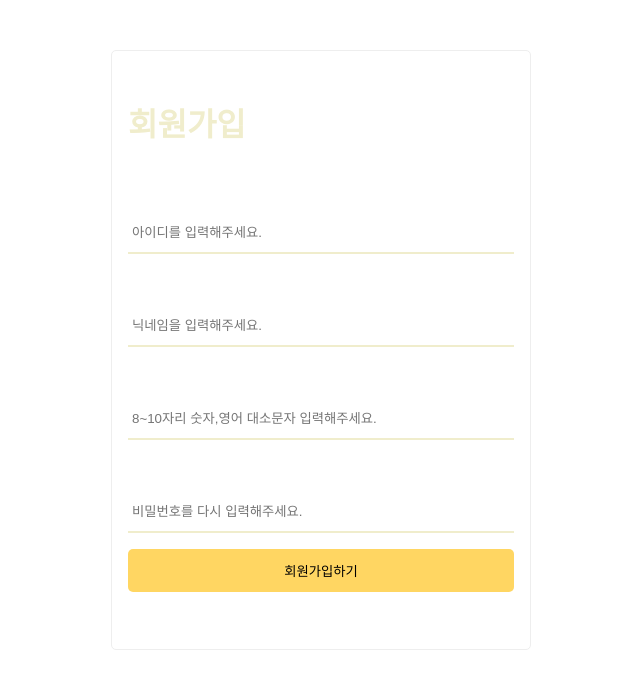
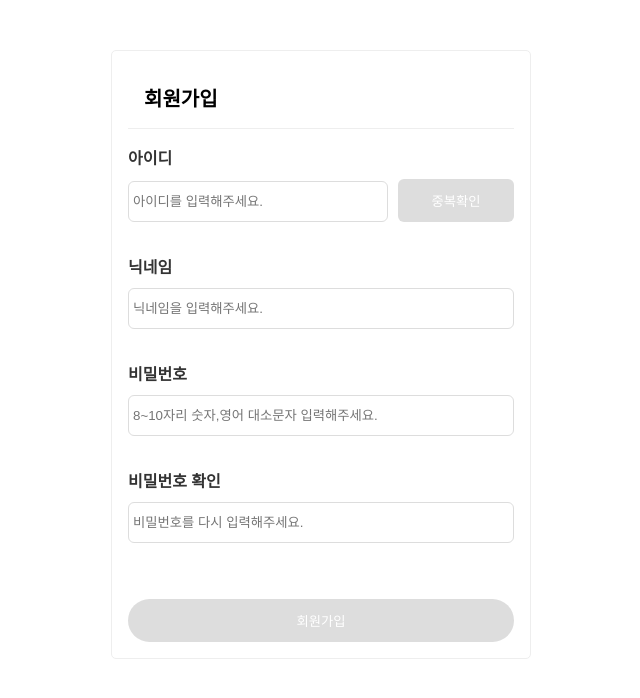
Before and after one commit to aaanjini/hanghea_clone, a React (Create React App) app: page /signup in a window 1280 px wide. Shown: the top 698 px of the page, without its empty margins (319-959 px from the left). Built offline with nearby package versions, Linux system fonts and the light colour scheme; a web font is replaced by a local one.

Commit message:
로그인 진행중

```diff
--- a/src/elements/Button.js
+++ b/src/elements/Button.js
@@ -3,7 +3,7 @@ import styled from "styled-components";
 
 
 const Button = (props) => {
-    const {text, size, children, _onClick, margin, width, height, color, bg, padding , border, is_fixed} = props;
+    const {text, size, children, _onClick, margin, width, height, color, bg, padding , border, double} = props;
     const styles = {
         margin: margin,
         width: width,
@@ -13,17 +13,17 @@ const Button = (props) => {
         padding: padding,
         border: border,
         size:size,
-        is_fixed:is_fixed,
+        double:double,
+    }
+    if(double){
+        return(
+            <React.Fragment>
+                <DoubleBtn {...styles} type="button" onClick={_onClick}>{text? text: children}</DoubleBtn>
+            </React.Fragment>
+        );
     }
 
-    if(is_fixed){
-        return(
-            <React.Fragment>
-                <FixedButton {...styles} type="button" onClick={_onClick}>{text? text: children}</FixedButton>
-            </React.Fragment>
-        );
 
-    }
     return(
         <React.Fragment>
             <DefaultButton {...styles} type="button" onClick={_onClick}>{text? text: children}</DefaultButton>
@@ -38,12 +38,13 @@ Button.defaultProps = {
     margin: false,
     width: "100%",
     height: '',
-    color: "black",
-    bg: "#FFD662",
+    color: "white",
+    bg: "#ccc",
     padding: "12px 0px",
     border:"none",
     size:"",
     is_fixed:false,
+    double:false
 };
 
 const DefaultButton = styled.button`
@@ -54,7 +55,7 @@ const DefaultButton = styled.button`
     padding: ${(props) => props.padding};
     box-sizing: border-box;
     border: none;
-    border-radius: 5px;
+    border-radius: 25px;
     ${(props) => (props.margin? `margin: ${props.margin};` : '')};
     border: ${(props) => props.border};
     cursor: pointer;
@@ -62,18 +63,15 @@ const DefaultButton = styled.button`
     ${(props) => (props.size? `font-size: ${props.size};` : '')};
 `;
 
-const FixedButton = styled.button`
-    width: 100%;
-    height: 50px;
-    background-color: #FFD662;
-    color: #02343F;
-    font-size: 16px;
-    border: none;
-    position: fixed;
-    bottom: 0;
-    left: 0;
-    z-index: 2;
-    cursor: pointer;
+const DoubleBtn = styled.button`
+  width: 30%;
+  margin-left: 10px;
+  padding: 12px 4px;
+  background-color: ${(props) => props.bg};
+  color: white;
+  border: none;
+  border-radius: 6px;
+  cursor: pointer;
 `;
 
 
--- a/src/elements/Input.js
+++ b/src/elements/Input.js
@@ -1,10 +1,19 @@
 import React from "react";
 import styled from "styled-components";
 
-import {Text, Grid} from "./Index";
+import {Text, Grid, Button} from "./Index";
 
 const Input = (props) => {
-    const {label, placeholder, _onChange , type, multiLine, value, radius, is_submit, onSubmit,} = props;
+    const {label, placeholder, _onChange , type, multiLine, value, radius, is_submit, onSubmit,double} = props;
+
+
+    if(double){
+      return (
+        <React.Fragment>
+            <DoubleInput type={type} placeholder={placeholder} onChange={_onChange} radius={radius}/>
+        </React.Fragment>
+      );
+    }
 
     if(multiLine){
       return (
@@ -24,7 +33,7 @@ const Input = (props) => {
     return (
       <React.Fragment>
         <Grid>
-        {label && <Text margin="0px" color="#ffffff">{label}</Text>}
+        {label && <Text color="#333" margin="0 0 10px 0" size="16px" bold>{label}</Text>}
           {is_submit ? (
           <ElInput
             type={type}
@@ -39,7 +48,7 @@ const Input = (props) => {
             }}
           />
           ) : (
-            <ElInput type={type} placeholder={placeholder} onChange={_onChange} />
+            <ElInput type={type} placeholder={placeholder} onChange={_onChange} radius={radius}/>
           )}
         </Grid>
       </React.Fragment>
@@ -49,12 +58,13 @@ const Input = (props) => {
 Input.defaultProps = {
     bg: false,
     multiLine: false,
+    double:false,
     labelNone:false,
     label: false,
     placeholder: '텍스트를 입력해주세요.',
     type: "text",
     value: "",
-    radius:"0",
+    radius:false,
     is_submit: false,
     onSubmit: () => {},
     _onChange: () => {}
@@ -73,16 +83,33 @@ const ElTextarea = styled.textarea`
 
 const ElInput = styled.input`
     border: none;
-    border-bottom: 2px solid #F0EDCC;
-    transition: border-color 0.3s ease-in-out;
+    border: 1px solid #ddd;
     width: 100%;
     padding: 12px 4px;
     box-sizing: border-box;
     border-radius: ${(props) => props.radius};
     background-color: inherit;
-    color:#ffffff;
+    color:#999;
     outline: none;
-
+    :placeholder {
+      color: #999;
+    }
 `;
 
+const DoubleInput = styled.input`
+    border: none;
+    border: 1px solid #ddd;
+    width: calc(70% - 10px);
+    padding: 12px 4px;
+    box-sizing: border-box;
+    border-radius: ${(props) => props.radius};
+    background-color: inherit;
+    color:#999;
+    outline: none;
+    :placeholder {
+      color: #999;
+    }
+`;
+
+
 export default Input;
--- a/src/index.css
+++ b/src/index.css
@@ -1,3 +1,4 @@
+
 * {
   font-family: "Noto Sans KR",sans-serif;
 }
--- a/src/pages/Login.js
+++ b/src/pages/Login.js
@@ -1,11 +1,13 @@
 import React from "react";
 import { Text, Input, Grid, Button } from "../elements/Index";
+import { useDispatch } from "react-redux";
+import { actionCreators as userActions } from "../redux/modules/user";
 import { emailCheck } from "../shared/common";
 import Header from "../components/Header";
 const Login = () => {
+   const dispatch = useDispatch();
     const [id, setId] = React.useState("");
     const [pwd, setPwd] = React.useState("");
-    // const [loginCheck, setLogin] = React.useState(true);
 
     const login = () => {
       if(id === "" || pwd === ""){
@@ -20,14 +22,16 @@ const Login = () => {
         return;
       }
 
+      dispatch(userActions.loginAction(id,pwd));
     };
 
     return (
       <React.Fragment>
         <Header text="로그인"/>
         <Grid padding="16px">
-          <Grid padding="16px 0px">
+          <Grid padding="16px 0px" is_flex>
             <Input
+              radius="6px"
               label="아이디"
               placeholder="아이디를 입력해주세요."
               _onChange={(e) => {
@@ -35,8 +39,9 @@ const Login = () => {
               }}
             />
           </Grid>
-          <Grid padding="16px 0px">
+          <Grid padding="16px 0px" margin="0 0 40px">
             <Input
+              radius="6px"
               label="패스워드"
               placeholder="패스워드 입력해주세요."
               type="password"
@@ -46,13 +51,15 @@ const Login = () => {
             />
           </Grid>
           <Button
-            text="로그인하기"
+            text="로그인"
             _onClick={() => {
               console.log("로그인 했어!");
               login();
             }}
             disabled={id === "" || pwd === "" ? true : false}
+            bg={id === "" || pwd === "" ? "#ddd" : "#00c8d2"}
           ></Button>
+          <p style={{color:"#999", fontSize:"14px"}}>아직 계정이 없으신가요? <a href="/signup" style={{color:"#999"}}>회원가입 하러가기</a></p>
         </Grid>
       </React.Fragment>
     );
--- a/src/pages/Main.js
+++ b/src/pages/Main.js
@@ -1,8 +1,13 @@
 import React from "react";
+import { Grid, Text, Input, Button } from "../elements/Index";
 
-const Main = () => {
+const Main = (props) => {
     return(
-        <React.Fragment></React.Fragment>
+        <React.Fragment>
+            <Grid padding="16px 8px">
+
+            </Grid>
+        </React.Fragment>
     );
 }
 
--- a/src/pages/Signup.js
+++ b/src/pages/Signup.js
@@ -2,7 +2,9 @@ import React from "react";
 import { Grid, Text, Input, Button } from "../elements/Index";
 import { history } from "../redux/configureStore";
 import { useDispatch } from "react-redux";
+import { actionCreators as userActions } from "../redux/modules/user";
 import { emailCheck, passwordCheck} from "../shared/common";
+import Header from "../components/Header";
 
 const Signup = () => {
   const dispatch = useDispatch();
@@ -11,6 +13,8 @@ const Signup = () => {
   const [pwd, setPwd] = React.useState("");
   const [pwd_check, setPwdCheck] = React.useState("");
   const [nick_name, setNickName] = React.useState("");
+
+
 
 
   const Signup = () => {
@@ -31,30 +35,46 @@ const Signup = () => {
       window.alert("패스워드가 일치하지않습니다.");
       return;
     }
+    console.log("회원가입완료!");
+    dispatch(userActions.signupAction(id,nick_name,pwd));
+  };
 
-    console.log("회원가입완료!");
-  };
+  const idCheck = () => {
+
+  }
+
+
 
 
   return (
     <React.Fragment>
       <Grid padding="16px">
-        <Text size="32px" color="#F0EDCC" bold>
-          회원가입
-        </Text>
-
+        <Header text="회원가입"/>
         <Grid padding="16px 0px">
+          <Text color="#333" margin="0 0 10px 0" size="16px" bold>아이디</Text>
+          <Grid>
             <Input
+              double
+              radius="6px"
               label="아이디"
               placeholder="아이디를 입력해주세요."
               _onChange={(e) => {
                 setId(e.target.value);
               }}
             />
+            <Button double
+              bg={id === "" ? "#ddd" : "#ff8c32"}
+              _onClick={()=>{
+                console.log("눌림")
+              }}
+            >중복확인</Button>
+          </Grid>
+
         </Grid>
 
         <Grid padding="16px 0px">
           <Input
+            radius="6px"
             label="닉네임"
             placeholder="닉네임을 입력해주세요."
             _onChange={(e) => {
@@ -65,6 +85,7 @@ const Signup = () => {
 
         <Grid padding="16px 0px">
           <Input
+            radius="6px"
             label="비밀번호"
             placeholder="8~10자리 숫자,영어 대소문자 입력해주세요."
             type="password"
@@ -74,8 +95,9 @@ const Signup = () => {
           />
         </Grid>
 
-        <Grid padding="16px 0px">
+        <Grid padding="16px 0px" margin="0 0 40px">
           <Input
+            radius="6px"
             label="비밀번호 확인"
             placeholder="비밀번호를 다시 입력해주세요."
             type="password"
@@ -85,10 +107,16 @@ const Signup = () => {
           />
         </Grid>
 
-        <Button text="회원가입하기" _onClick={Signup}></Button>
+        <Button text="회원가입" _onClick={Signup}
+          disabled={id === "" || pwd === "" || pwd_check === "" || nick_name === "" ? true : false}
+          bg={id === "" || pwd === "" || pwd_check === "" || nick_name === "" ? "#ddd" : "#00c8d2"}
+        ></Button>
       </Grid>
     </React.Fragment>
   );
 }
 
+
+
+
 export default Signup;
--- /dev/null
+++ b/src/redux/modules/user.js
@@ -0,0 +1,117 @@
+import { createAction, handleActions } from "redux-actions";
+import { produce } from "immer";
+
+import axios from "axios";
+import { userApis } from "../../shared/apis";
+import {setCookie, deleteCookie} from "../../shared/cookie";
+
+const LOGIN = "LOGIN";
+const LOGOUT = "LOGOUT";
+const SET_USER = "SET_USER";
+
+
+const userlogIn = createAction(LOGIN, (user)=>({user}));
+const userlogOut = createAction(LOGOUT, (user) => ({user}));
+const setUser = createAction(SET_USER, (user) => ({user}));
+
+const initialState = {
+    user:null,
+    is_login : null,
+};
+
+//회원가입 요청 post
+export const signupAction = (username, nickname, password) => {
+    return function(dispatch, getState, {history}) {
+
+        userApis.signup(username, nickname, password)
+        .then((res) => {
+            console.log(res,"회원가입");
+            window.alert("회원가입 되셨습니다.");
+            history.push("/login");
+        }).catch((error) => {
+            window.alert("회원가입 오류입니다!");
+            console.log("회원가입 실패:",error);
+
+        });
+
+    };
+};
+
+//로그인 요청 post
+const loginAction = (username, password) => {
+    return function(dispatch, getState, {history}) {
+        console.log(username, password);
+
+        userApis.login(username, password)
+        .then((res) => {
+            console.log(res.headers, "로그인 토큰확인");
+            setCookie("token", res.headers["authorization"], 1);
+
+            userApis.getUser()
+            .then((res)=>{
+                console.log("loginAction",res.data);
+
+                dispatch(setUser({
+                    username:res.data.username,
+                    nickname:res.data.nickname
+                }));
+
+            }).catch((error) => console.log("유저정보오류!",error))
+            history.push("/");
+        })
+        .catch((error) => {
+            console.log("로그인오류입니다!", error);
+            window.alert("로그인에 실패했습니다 :(");
+        })
+    };
+};
+
+//로그인 체크
+const loginCheckDB = () => {
+    return function (dispatch, getState, { history }) {
+    userApis
+        .getUser()
+        .then((res) => {
+            //console.log("loginCheckDB",res.data);
+            dispatch(
+                setUser({ //유저정보를 다시 세팅
+                    username:res.data.username,
+                    nickname:res.data.nickname
+                })
+            );
+        })
+        .catch((error) => console.log(error));
+    };
+  };
+
+//로그아웃 get
+const loginOutAction = () => {
+    return function(dispatch, getState, {history}) {
+        deleteCookie("token"); // 쿠키에서 토큰 삭제
+        dispatch(userlogOut());
+        history.replace("/");
+    };
+};
+
+
+export default handleActions ({
+    [SET_USER]: (state, action) => produce(state, (draft) => {
+        draft.user = action.payload.user;
+        draft.is_login = true;
+    }),
+    [LOGOUT]: (state, action) => produce(state, (draft) => {
+        draft.user = null;
+        draft.is_login = false;
+    }),
+
+},initialState);
+
+
+const actionCreators = { //액션 생성자 내보내기
+    signupAction,
+    loginAction,
+    loginCheckDB,
+    loginOutAction,
+};
+
+export {actionCreators};
--- /dev/null
+++ b/src/shared/apis.js
@@ -0,0 +1,38 @@
+import axios from "axios";
+import { getCookie } from "./cookie";
+
+
+const apis = axios.create({
+    baseURL:
+        "http://15.164.251.132:8080", //*요청을 www.aa.com/user로 보낸다면, www.aa.com까지 기록*/
+});
+
+apis.interceptors.request.use(function (config) {
+    const token = getCookie("token");
+    config.headers["Content-Type"] = "application/json;charset=UTF-8; charset=UTF-8";
+    config.headers.common["authorization"] = `${token}`;
+    return config;
+});
+
+
+export const userApis = {
+    //로그인요청
+    login: (username, password) =>
+        apis.post("/login", {username:username, password:password})
+    ,
+    // 회원가입 요청
+    signup: (username, nickname, password) =>
+        apis.post("/signup", {
+            username:username,
+            nickname:nickname,
+            password:password
+        })
+    ,
+    //유저정보 백단에서 가져오기
+    getUser: () => apis.get("/user/loginInfo"),
+
+    logout: () =>
+        apis.post("/user/logout")
+    ,
+
+}
--- /dev/null
+++ b/src/shared/cookie.js
@@ -0,0 +1,22 @@
+const getCookie = (name) => { //유저의 쿠키확인용
+    let value = document.cookie;
+    let parts = value.split(`=`);
+    parts.shift();
+    let result = parts[0];
+    return result;
+
+  };
+
+  const setCookie = (name, value, exp = 5) => { //백엔드에서 받은 토큰 쿠키에 저장하기
+    const date = new Date();
+    date.setTime(date.getTime() + 1000 * 60 * 60 * 24 * exp);
+    document.cookie = `${name}=${value}; expires = ${date.toUTCString()}`;
+
+  };
+
+  const deleteCookie = (name) => { //로그아웃시 쿠키삭제
+    let date = new Date("2020-01-01").toUTCString();
+    document.cookie = name + "=; expires=" + date;
+  };
+
+  export { getCookie, setCookie, deleteCookie };
```
Also changed, not shown: src/elements/Card.js (added). Lines whose indentation alone changed are shown as unchanged.
